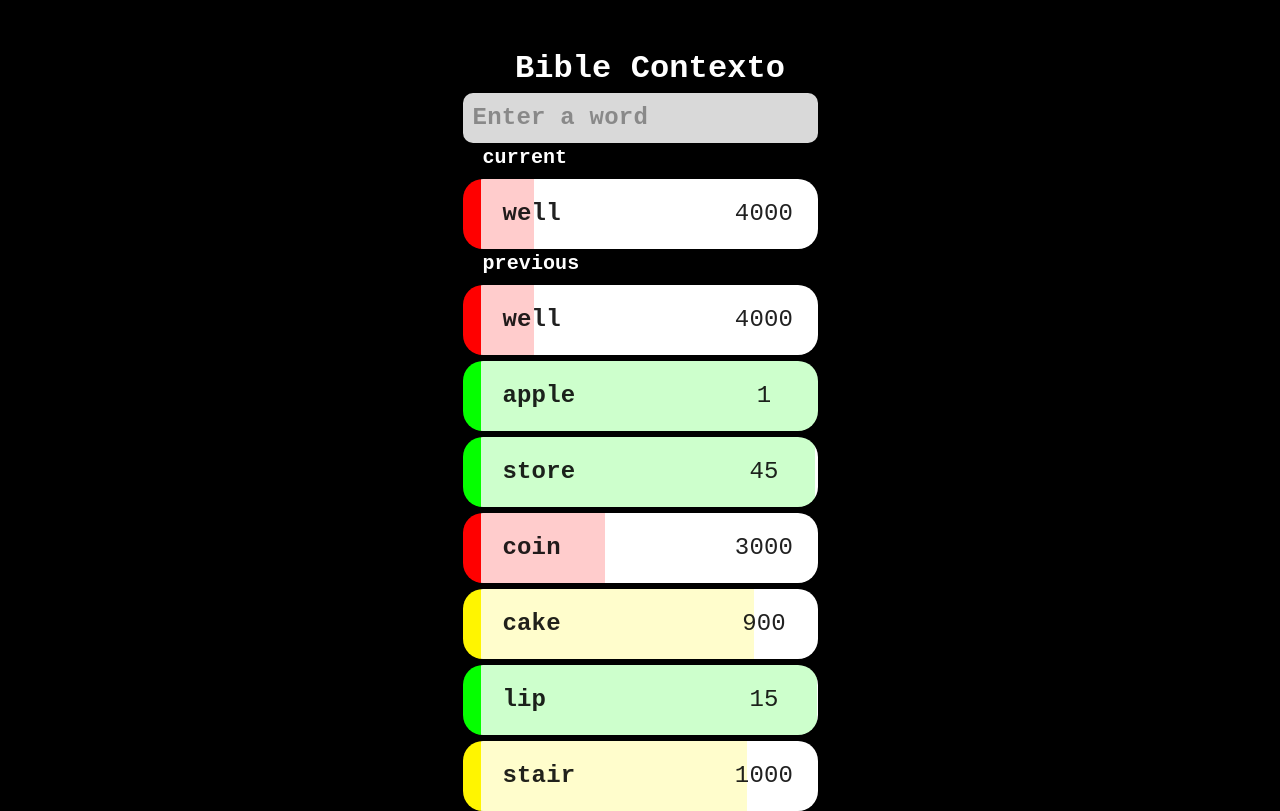
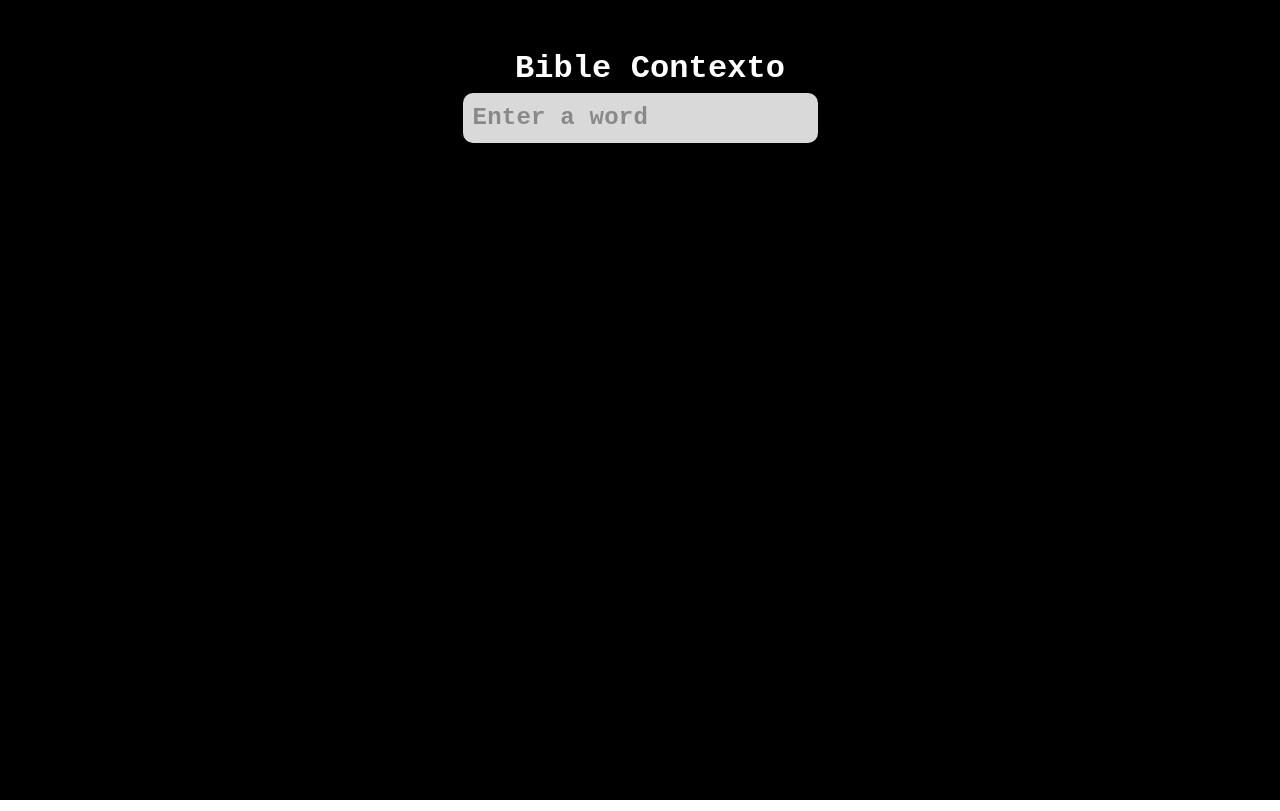
Before and after one commit to busy-birdCAGe/bible-contexto-frontend, a React (Vite) app: page / in a window 1280 px wide. Built offline with nearby package versions, Linux system fonts and the light colour scheme.

Commit message:
implemented capturing users guesses to display live, no longer using static mocked data

```diff
--- a/src/assets/pages/GamePage.tsx
+++ b/src/assets/pages/GamePage.tsx
@@ -1,13 +1,16 @@
 import Box from "@mui/material/Box/Box";
 import SectionHeader from "../../components/SectionHeader";
-import Guesses from "../../components/Guesses";
-import mockGuessData from "../../mockGuessData.json";
+import Guesses, { Guess } from "../../components/Guesses";
 import Title from "../../components/Title";
 import GuessInput from "../../components/GuessInput";
 import { useState } from "react";
 
 const GamePage = () => {
   const [inputValue, setInputValue] = useState("");
+  const [current, setCurrent] = useState<Guess[]>([]);
+
+  const [guesses, setGuesses] = useState<Guess[]>([]);
+  let gameStarted = current.length > 0;
 
   const handleChange = (event: React.ChangeEvent<HTMLInputElement>) => {
     setInputValue(event.target.value);
@@ -15,28 +18,34 @@ const GamePage = () => {
 
   const handleSubmit = () => {
     console.log("Guess was:", inputValue);
+    let currentGuess = {
+      number: Math.floor(Math.random() * 3000),
+      word: inputValue,
+    };
 
     // Add your further submission logic here
+    setCurrent([currentGuess]);
+
+    setGuesses((prevGuesses) => [...prevGuesses, currentGuess]);
+    console.log(guesses, currentGuess);
+
     setInputValue("");
   };
-
-  const current = [
-    {
-      number: 4000,
-      word: "well",
-    },
-  ];
 
   return (
     <Box sx={{ mt: "45px" }}>
       <Title title="Bible Contexto" />
       {/* <Box component="form" onSubmit={handleSubmit}> */}
-        <GuessInput guess={inputValue} handleChange={handleChange}  handleSubmit={handleSubmit}  />
+      <GuessInput
+        guess={inputValue}
+        handleChange={handleChange}
+        handleSubmit={handleSubmit}
+      />
       {/* </Box> */}
-      <SectionHeader title="current" />
+      {gameStarted && <SectionHeader title="current" />}
       <Guesses guesses={current} />
-      <SectionHeader title="previous" />
-      <Guesses guesses={mockGuessData} />
+      {gameStarted && <SectionHeader title="previous" />}
+      <Guesses guesses={guesses} />
     </Box>
   );
 };
--- a/src/components/Guesses.tsx
+++ b/src/components/Guesses.tsx
@@ -1,7 +1,7 @@
 import { Box } from "@mui/material";
 import WordCard from "./WordCard";
 
-interface Guess {
+export interface Guess {
   number: number;
   word: string;
 }
--- a/src/components/WordCard.tsx
+++ b/src/components/WordCard.tsx
@@ -8,7 +8,7 @@ interface WordCardProps {
 const WordCard = ({ number, word }: WordCardProps) => {
   let color: string;
   let percentage: number = ((5000 - number) / 5000) * 100;
-  console.log(word, percentage);
+  //   console.log(word, percentage);
 
   if (number <= 300) {
     color = "5, 255";
```
